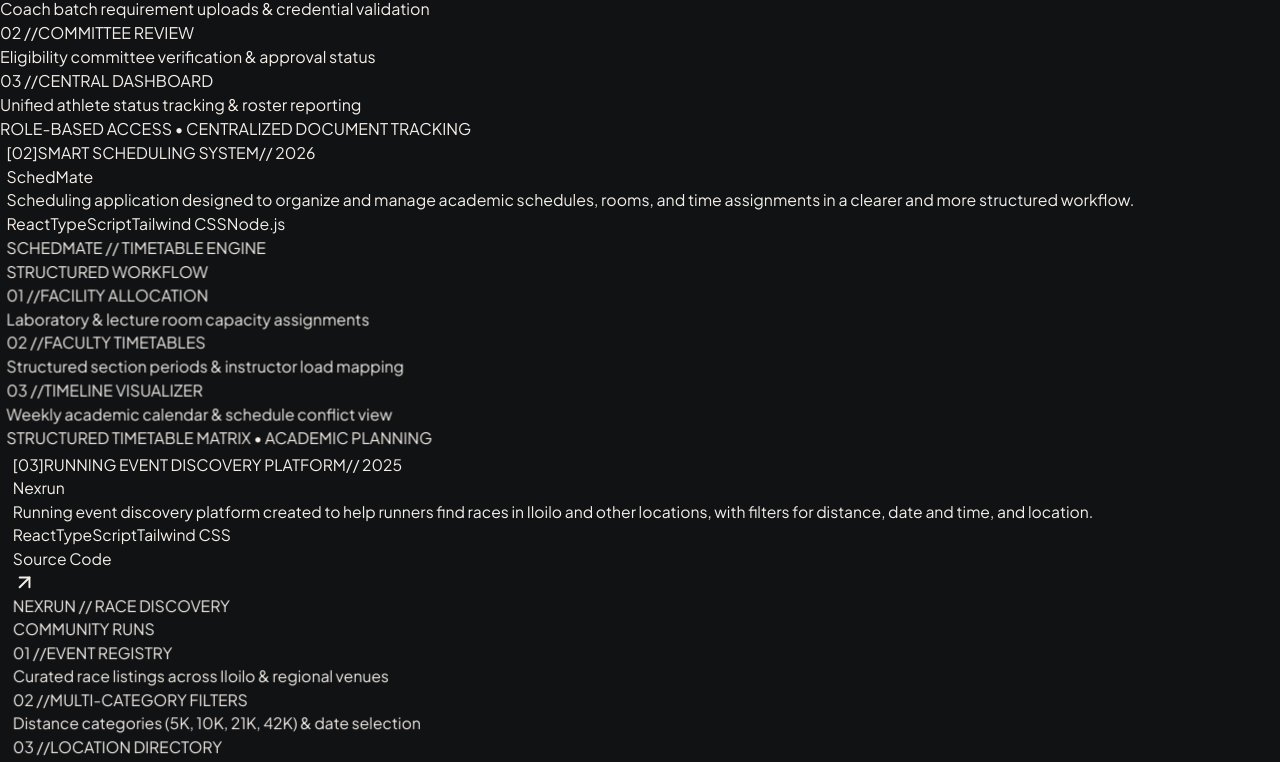
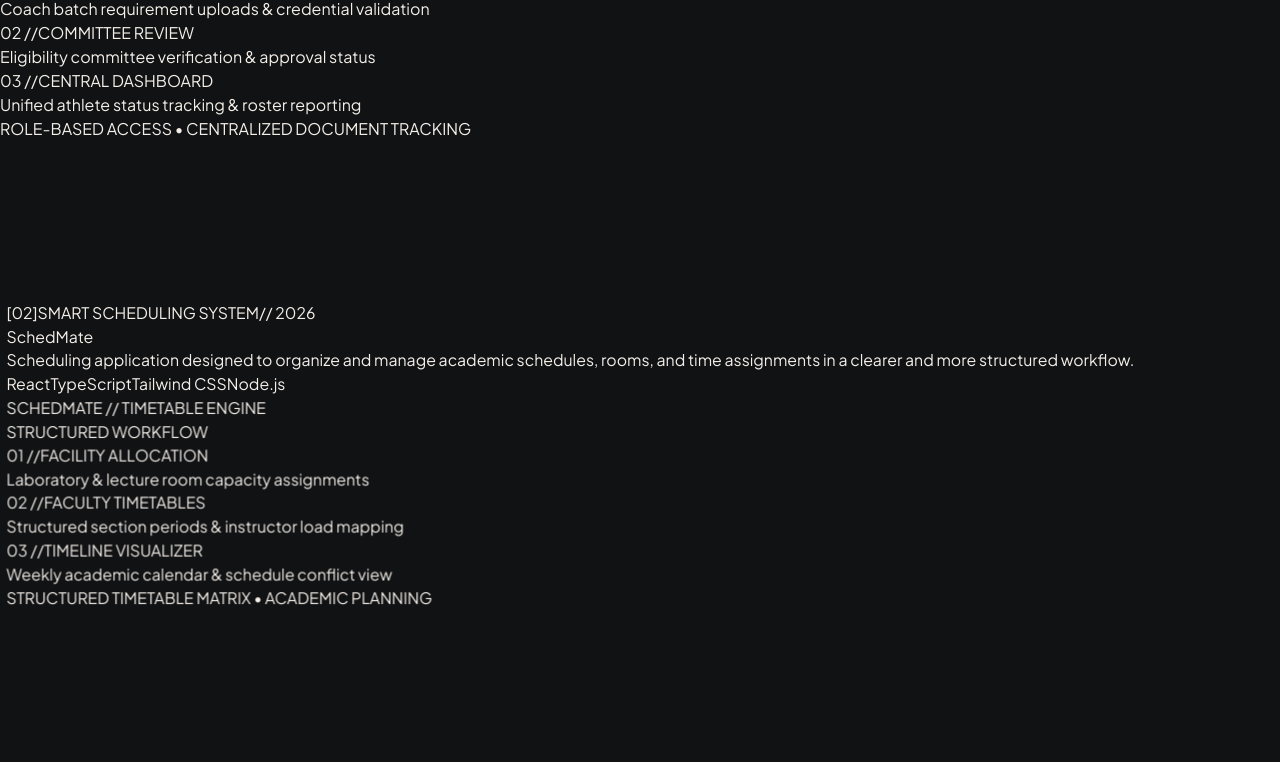
Before and after one commit to Romeojosh/romeo-portfolio, a React (Vite) app: page / in a window 1280 px wide. Shown: the part 2137-2899 px from the top of the page. Built offline with nearby package versions, Linux system fonts and the light colour scheme.

Commit message:
fixe the scroll stack

```diff
--- a/src/components/PageShell.tsx
+++ b/src/components/PageShell.tsx
@@ -7,7 +7,7 @@
 
 export const PageShell: React.FC<PageShellProps> = ({ children }) => {
   return (
-    <div className="min-h-screen bg-[#111214] text-[#F3F2EE] relative overflow-x-hidden selection:bg-[#E69A3A] selection:text-[#111214]">
+    <div className="min-h-screen bg-[#111214] text-[#F3F2EE] relative overflow-x-clip selection:bg-[#E69A3A] selection:text-[#111214]">
       {/* Ambient background lighting */}
       <div aria-hidden="true" className="fixed inset-0 pointer-events-none overflow-hidden z-0">
         <div className="absolute top-1/4 left-1/4 -translate-x-1/2 -translate-y-1/2 w-[550px] h-[550px] bg-[#E69A3A]/5 rounded-full blur-[140px]" />
--- /dev/null
+++ b/src/components/effects/AnimatedBackground.tsx
@@ -0,0 +1,52 @@
+import React from "react";
+import { motion, useReducedMotion } from "motion/react";
+
+const ambientTransition = {
+  duration: 20,
+  ease: "easeInOut" as const,
+  repeat: Infinity,
+  repeatType: "mirror" as const,
+};
+
+export const AnimatedBackground: React.FC = () => {
+  const shouldReduceMotion = useReducedMotion();
+
+  return (
+    <div
+      aria-hidden="true"
+      className="pointer-events-none absolute inset-0 z-0 overflow-hidden"
+    >
+      <motion.div
+        className="absolute -left-32 -top-32 h-[28rem] w-[28rem] rounded-full bg-[#E69A3A]/[0.07] blur-[150px] sm:h-[34rem] sm:w-[34rem]"
+        animate={
+          shouldReduceMotion
+            ? undefined
+            : { x: [0, 28, -12, 0], y: [0, -18, 12, 0], scale: [1, 1.04, 1.02, 1] }
+        }
+        transition={ambientTransition}
+      />
+
+      <motion.div
+        className="absolute -bottom-40 -right-40 h-[34rem] w-[34rem] rounded-full bg-[#A86F2C]/[0.09] blur-[165px] sm:h-[42rem] sm:w-[42rem]"
+        animate={
+          shouldReduceMotion
+            ? undefined
+            : { x: [0, -24, 16, 0], y: [0, 22, -14, 0], scale: [1, 1.03, 1.05, 1] }
+        }
+        transition={{ ...ambientTransition, duration: 22, delay: 1.5 }}
+      />
+
+      <motion.div
+        className="absolute right-[18%] top-[34%] h-[24rem] w-[24rem] rounded-full bg-[#22252A]/[0.42] blur-[170px] opacity-40 sm:h-[30rem] sm:w-[30rem]"
+        animate={
+          shouldReduceMotion
+            ? undefined
+            : { x: [0, -16, 10, 0], y: [0, 14, -10, 0], scale: [1, 1.02, 1.04, 1] }
+        }
+        transition={{ ...ambientTransition, duration: 18, delay: 0.5 }}
+      />
+    </div>
+  );
+};
+
+export default AnimatedBackground;
--- a/src/components/effects/ScrollStack.tsx
+++ b/src/components/effects/ScrollStack.tsx
@@ -26,7 +26,7 @@
         ["--scroll-stack-index" as string]: index + 1,
       } as React.CSSProperties}
     >
-      {children}
+      <div className="scroll-stack-sticky">{children}</div>
     </div>
   );
 };
--- a/src/index.css
+++ b/src/index.css
@@ -83,7 +83,8 @@
 
 html {
   scroll-behavior: smooth;
-  overflow-x: hidden;
+  overflow-x: clip;
+  overflow-y: visible;
   background-color: var(--color-background);
 }
 
@@ -94,7 +95,8 @@
   background-color: var(--color-background);
   color: var(--color-text-primary);
   font-family: var(--font-body);
-  overflow-x: hidden;
+  overflow-x: clip;
+  overflow-y: visible;
   -webkit-font-smoothing: antialiased;
   -moz-osx-font-smoothing: grayscale;
 }
@@ -259,6 +261,14 @@
 
 @media (min-width: 768px) {
   .scroll-stack-item {
+    padding-bottom: clamp(8rem, 20vh, 16rem);
+  }
+
+  .scroll-stack-item:last-child {
+    padding-bottom: 0;
+  }
+
+  .scroll-stack-sticky {
     position: sticky;
     top: var(--scroll-stack-top);
     transform: scale(var(--scroll-stack-scale));
--- a/src/sections/Hero.tsx
+++ b/src/sections/Hero.tsx
@@ -4,6 +4,7 @@
 import romeoAthleteImg from "../assets/portraits/romeo-athlete.png";
 import { PortraitReveal } from "../components/PortraitReveal";
 import { TextScramble } from "../components/effects/TextScramble";
+import { AnimatedBackground } from "../components/effects/AnimatedBackground";
 
 export const Hero: React.FC = () => {
   const shouldReduceMotion = useReducedMotion();
@@ -20,15 +21,7 @@
       aria-label="Hero Introduction"
       className="relative min-h-[92vh] lg:min-h-screen pt-28 md:pt-36 pb-16 md:pb-24 px-4 sm:px-6 lg:px-12 flex items-center overflow-hidden grain-overlay bg-[#111214]"
     >
-      {/* Ambient background lighting */}
-      <div
-        aria-hidden="true"
-        className="absolute top-1/4 left-1/4 -translate-x-1/2 -translate-y-1/2 w-[450px] sm:w-[550px] h-[450px] sm:h-[550px] bg-[#E69A3A]/5 rounded-full blur-[140px] pointer-events-none"
-      />
-      <div
-        aria-hidden="true"
-        className="absolute bottom-10 right-10 w-[450px] sm:w-[600px] h-[450px] sm:h-[600px] bg-[#A86F2C]/18 rounded-full blur-[160px] pointer-events-none"
-      />
+      <AnimatedBackground />
 
       {/* 12-Column Responsive Layout Container */}
       <div className="max-w-[1400px] w-full mx-auto grid grid-cols-1 lg:grid-cols-12 gap-12 lg:gap-8 items-center relative z-10">
```
